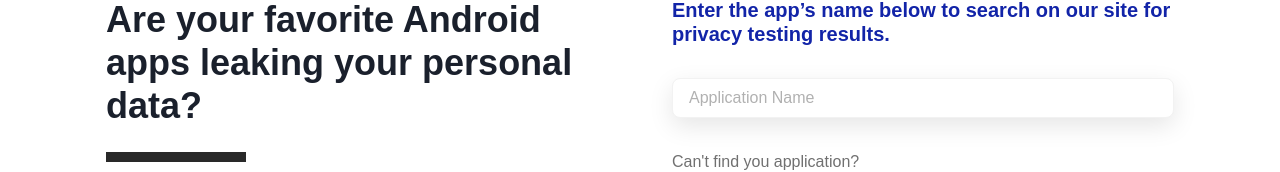
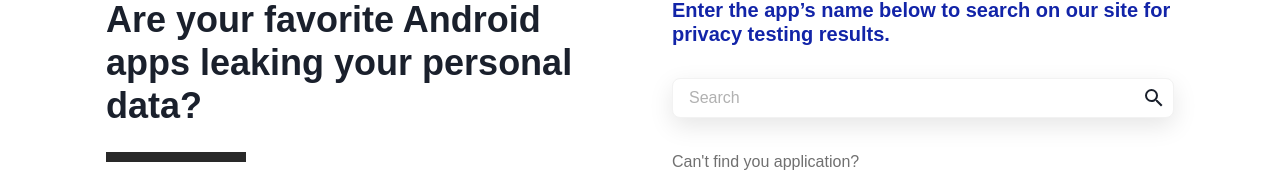
Before and after one commit to prawsang/vulpix-frontend, a Next.js app: page / in a window 1280 px wide. Shown: the part 214-386 px from the top of the page. Built offline with nearby package versions, Linux system fonts and the light colour scheme.

Commit message:
moved search bar to common

```diff
--- a/pages/browse/category/[category].tsx
+++ b/pages/browse/category/[category].tsx
@@ -7,7 +7,7 @@ import CTA from 'components/common/CTA'
 import Table from 'components/common/Table'
 import { useRouter } from 'next/router'
 import { categoryMap } from 'utils/categoryMap'
-import SearchBar from 'components/browse/SearchBar'
+import SearchBar from 'components/common/SearchBar'
 
 const mockData = [
   {
--- a/pages/browse/index.tsx
+++ b/pages/browse/index.tsx
@@ -3,7 +3,7 @@ import DefaultLayout from 'layouts/default'
 import Container from 'components/common/Container'
 import CategorySelect from 'components/browse/CategorySelect'
 import CTA from 'components/common/CTA'
-import SearchBar from 'components/browse/SearchBar'
+import SearchBar from 'components/common/SearchBar'
 
 const Browse = () => {
   return (
--- a/pages/browse/search/[query].tsx
+++ b/pages/browse/search/[query].tsx
@@ -6,7 +6,7 @@ import CategorySelect from 'components/browse/CategorySelect'
 import CTA from 'components/common/CTA'
 import Table from 'components/common/Table'
 import { useRouter } from 'next/router'
-import SearchBar from 'components/browse/SearchBar'
+import SearchBar from 'components/common/SearchBar'
 
 const mockData = [
   {
--- a/pages/index.tsx
+++ b/pages/index.tsx
@@ -2,12 +2,12 @@ import { Text, Heading, Flex, Box, VStack } from '@chakra-ui/react'
 import DefaultLayout from 'layouts/default'
 import Container from 'components/common/Container'
 import Divider from 'components/common/Divider'
-import Input from 'components/common/Input'
 import Button from 'components/common/Button'
 import Select from 'components/common/Select'
 import HomeTable from 'components/home/Table'
 import { useState } from 'react'
 import { StatTypes } from 'types/stats'
+import SearchBar from 'components/common/SearchBar'
 
 const statsMode = [
   {
@@ -73,7 +73,7 @@ const Home = () => {
               Enter the app’s name below to search on our site for privacy testing results.
             </Heading>
             <Box position="relative">
-              <Input placeholder="Application Name" />
+              <SearchBar />
             </Box>
             <Box
               mt="32px"
```
Also changed, not shown: components/common/SearchBar.tsx (renamed from components/browse/SearchBar.tsx).
